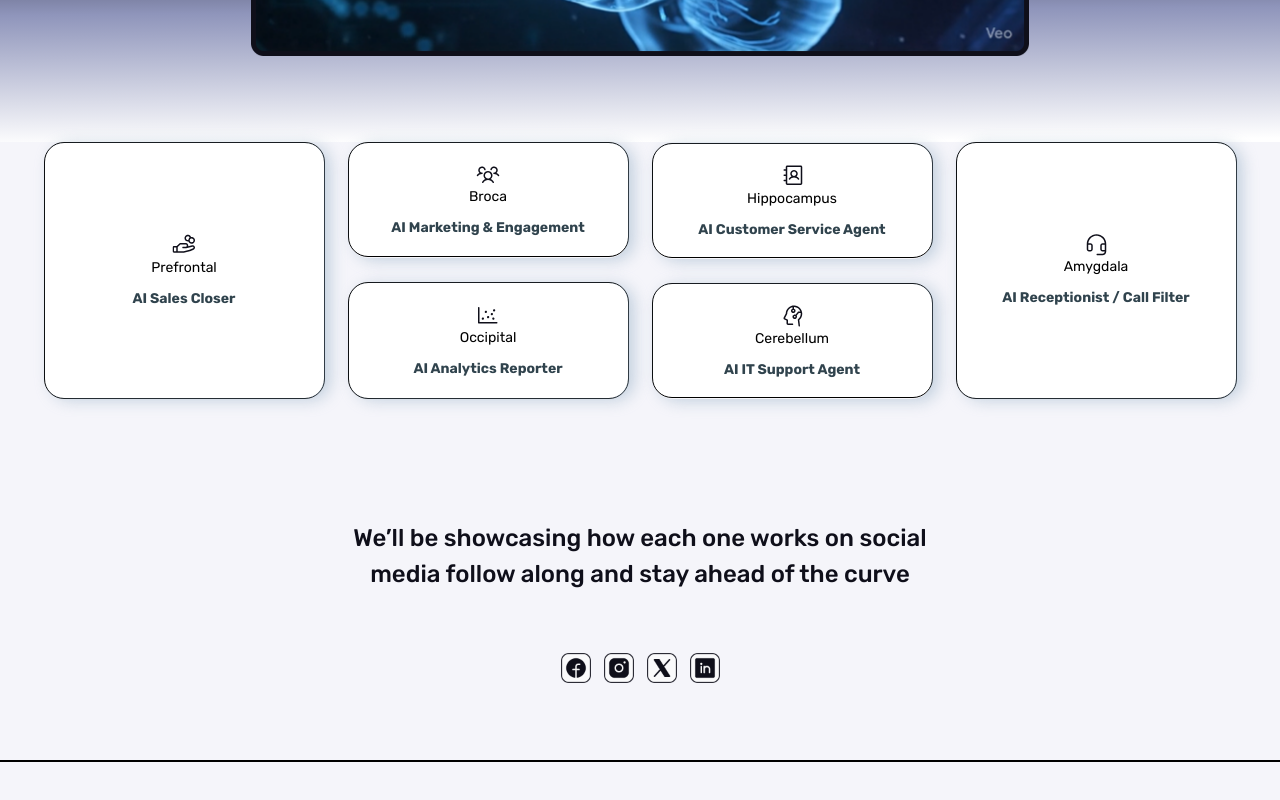
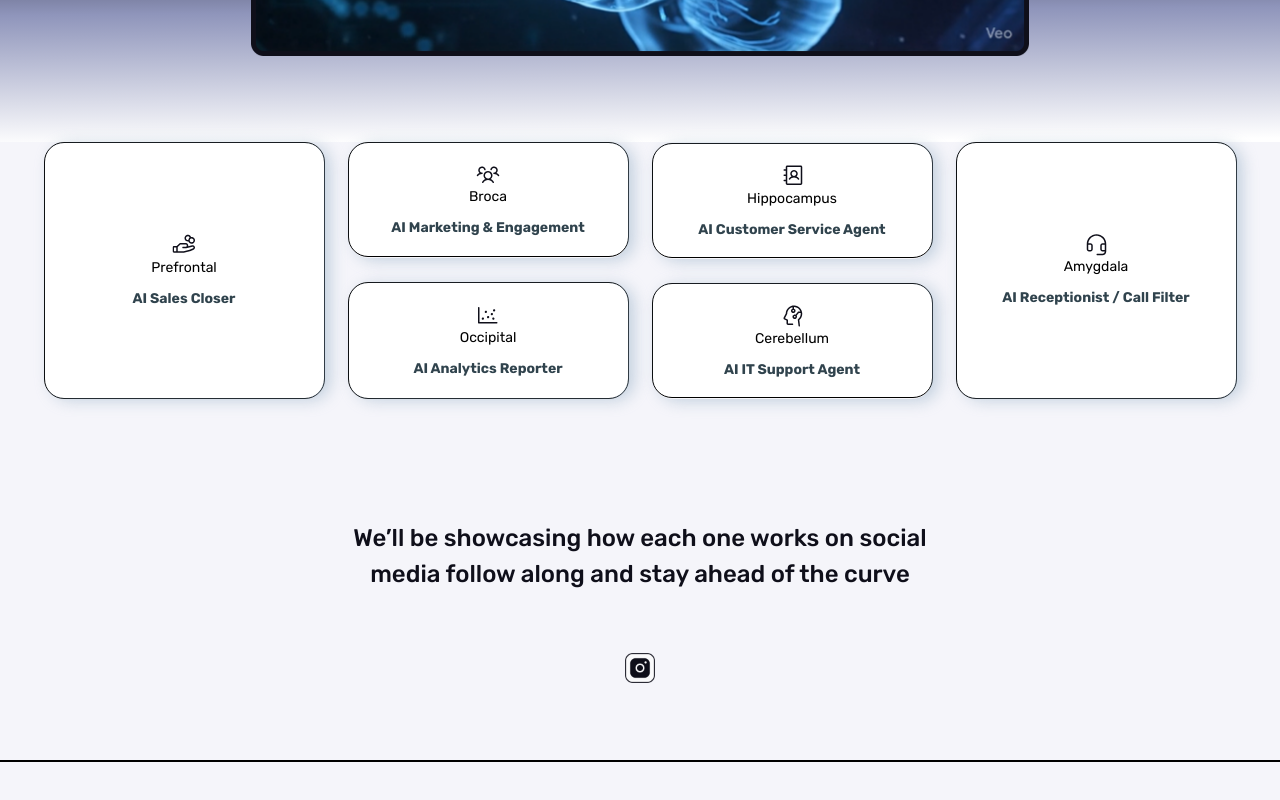
Before and after one commit to projectlead-innovativemojo/Kognitive-new, a Next.js app: page /thank-you in a window 1280 px wide. Shown: the part 951-1751 px from the top of the page. Built offline with nearby package versions, Linux system fonts and the light colour scheme.

Commit message:
Update page.tsx

```diff
--- a/src/app/thank-you/page.tsx
+++ b/src/app/thank-you/page.tsx
@@ -3,10 +3,7 @@ import Cards from "@/components/Home/Cards";
 import Text from "@/components/ui/Text";
 import Link from "next/link";
 import Image from "next/image";
-import fb from "@/public/images/home/fb.png";
-import linkedin from "@/public/images/home/linkdin.png";
 import insta from "@/public/images/home/insta.png";
-import x from "@/public/images/home/twitte.png";
 
 const ThankYou = () => {
   return (
@@ -22,18 +19,11 @@ const ThankYou = () => {
           {/* </span> */}
         </Text>
         <div className="flex justify-center items-center gap-[13px] mb-[77px]">
-          <Link href="#">
-            <Image src={fb} alt="" width={30} height={30} />
-          </Link>
-          <Link href="#">
+
+          <Link href="https://www.instagram.com/kognitiiv.ai?igsh=MWxwM3NqOWJpZTl2dA==">
             <Image src={insta} alt="" width={30} height={30} />
           </Link>
-          <Link href="#">
-            <Image src={x} alt="" width={30} height={30} />
-          </Link>
-          <Link href="#">
-            <Image src={linkedin} alt="" width={30} height={30} />
-          </Link>
+
         </div>
       </div>
       <div
```
